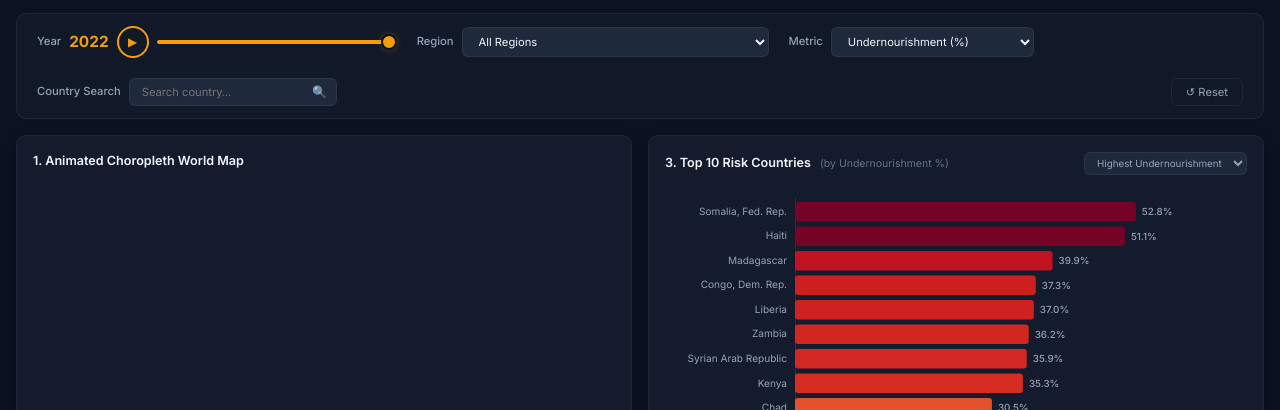
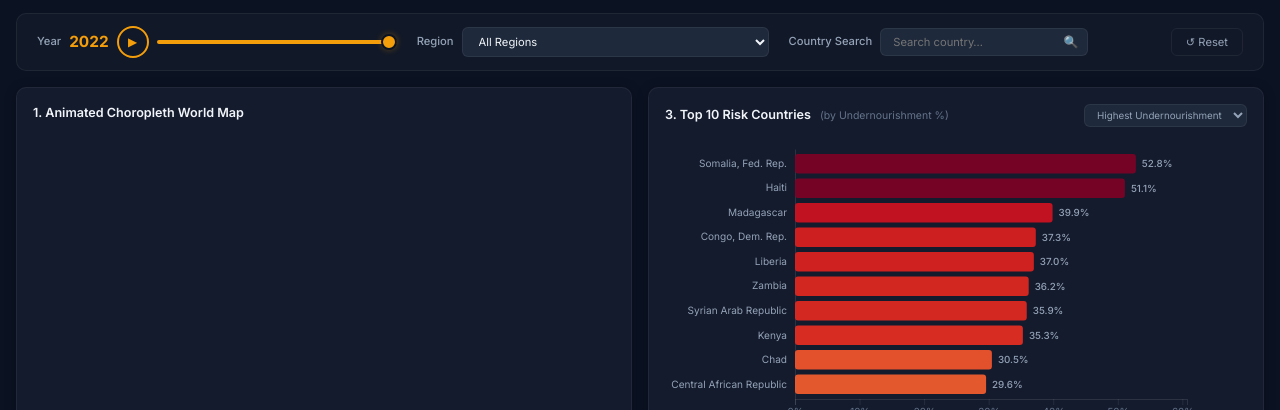
Before and after one commit to PCGoh05/DATA-VISUALIZATION-PROJECT-, a plain HTML site: page index.html in a window 1280 px wide. Shown: the part 121-531 px from the top of the page. Drawn offline with nearby package versions, Linux system fonts and the light colour scheme.

Commit message:
refactor: remove unused global Metric dropdown; scatter plot uses its own X-axis selector

```diff
--- a/index.html
+++ b/index.html
@@ -62,16 +62,7 @@
                 </select>
             </div>
 
-            <!-- Metric -->
-            <div class="control-group">
-                <label for="metricSelect">Metric</label>
-                <select id="metricSelect" class="control-select">
-                    <option value="undernourishment_pct">Undernourishment (%)</option>
-                    <option value="food_production_index">Food Production Index</option>
-                    <option value="cereal_yield_kg_per_ha">Cereal Yield (kg/ha)</option>
-                    <option value="fao_dietary_energy_adequacy_pct">Dietary Energy Adequacy (%)</option>
-                </select>
-            </div>
+
 
             <!-- Country Search -->
             <div class="control-group search-wrapper">
--- a/js/app.js
+++ b/js/app.js
@@ -20,7 +20,7 @@
         yearDisplay:     document.getElementById('yearDisplay'),
         btnPlay:         document.getElementById('btnPlay'),
         regionSelect:    document.getElementById('regionSelect'),
-        metricSelect:    document.getElementById('metricSelect'),
+
         countrySearch:   document.getElementById('countrySearch'),
         searchSuggestions: document.getElementById('searchSuggestions'),
         btnReset:        document.getElementById('btnReset'),
@@ -92,10 +92,7 @@
             DashboardState.setState({ selectedRegion: els.regionSelect.value });
         });
 
-        // Metric
-        els.metricSelect.addEventListener('change', () => {
-            DashboardState.setState({ selectedMetric: els.metricSelect.value });
-        });
+
 
         // Country search
         els.countrySearch.addEventListener('input', onSearchInput);
@@ -113,7 +110,7 @@
             els.yearSlider.value = DashboardState.DEFAULTS.selectedYear;
             els.yearDisplay.textContent = DashboardState.DEFAULTS.selectedYear;
             els.regionSelect.value = 'All';
-            els.metricSelect.value = DashboardState.DEFAULTS.selectedMetric;
+
             els.countrySearch.value = '';
             els.searchSuggestions.classList.remove('active');
 
--- a/js/state.js
+++ b/js/state.js
@@ -11,7 +11,6 @@ const DashboardState = (() => {
         selectedYear: 2022,
         selectedRegion: 'All',
         selectedCountry: null,      // iso3 code or null
-        selectedMetric: 'undernourishment_pct',
         isPlaying: false
     };
 
```
